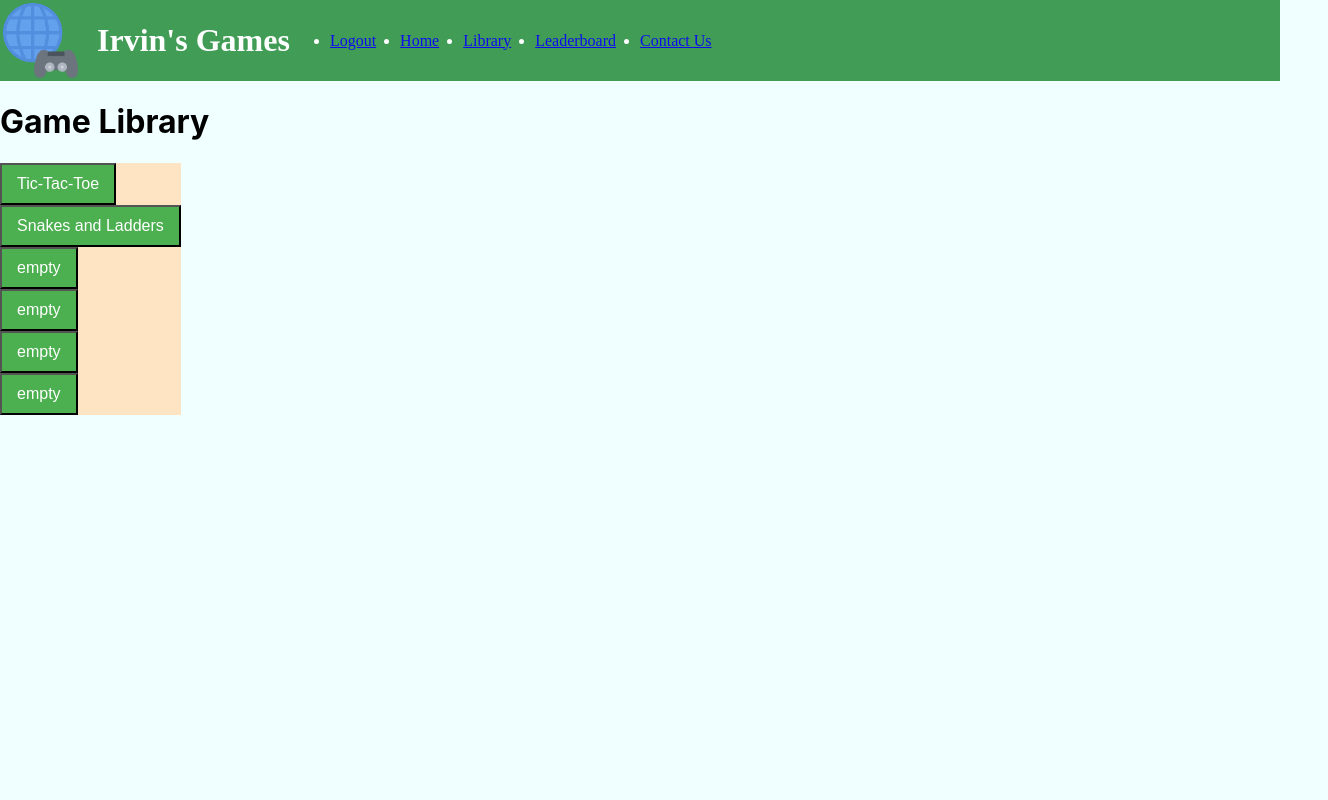
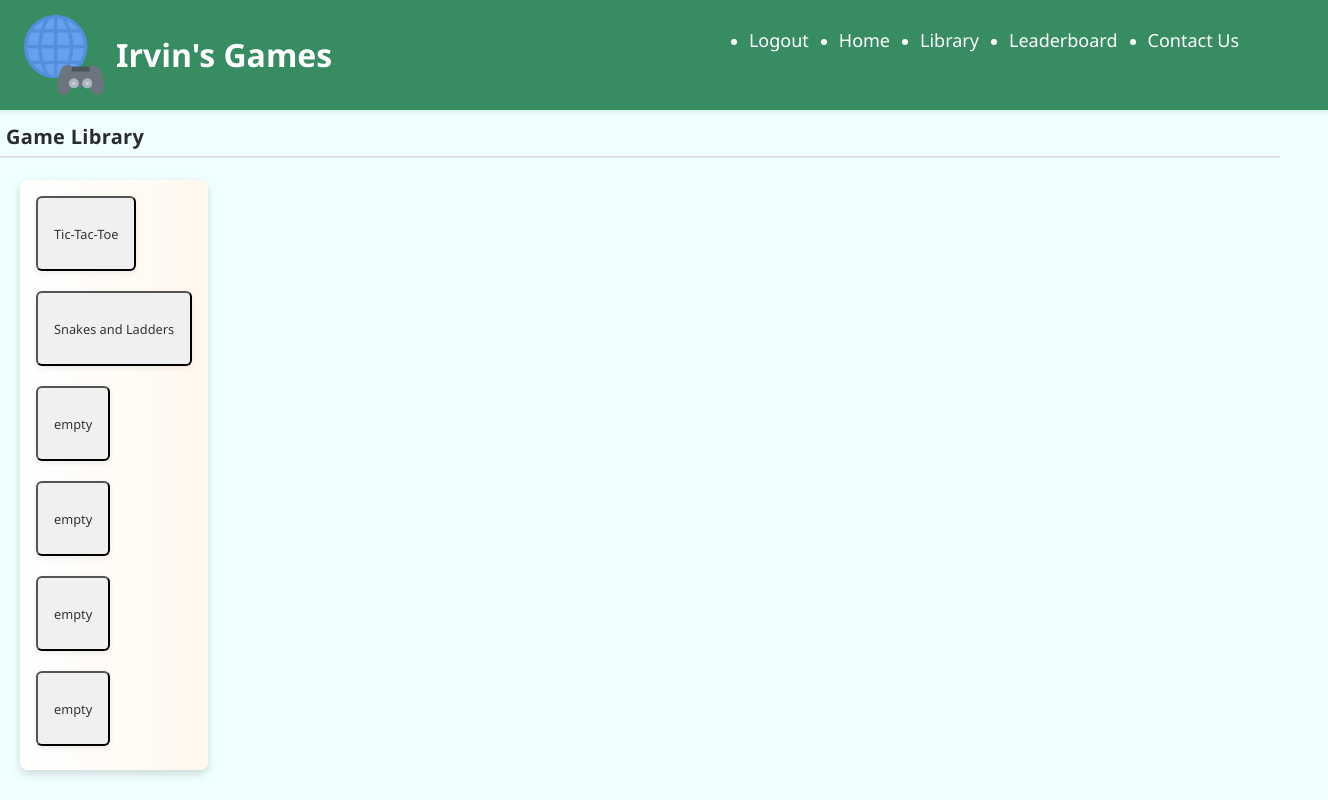
Before and after one commit to IrvinBarham1/web-games, a React (Create React App) app in the folder client/: page /library in a window 1280 px wide. Shown: the whole page, 1328 px wide, since content can reach past the window. Built offline with nearby package versions, Linux system fonts and the light colour scheme; no server answers.

Commit message:
adding ui enhancements

```diff
--- a/client/src/places/components/Navbar.jsx
+++ b/client/src/places/components/Navbar.jsx
@@ -7,10 +7,10 @@ const Navbar = () => {
     return (
         <div className= 'nav-container'>
             <div className = 'nav-left'>
-                <img class="nav-image-container" src="./logo.png" alt="my logo"/>
+                <img className="nav-image-container" src="./logo.png" alt="my logo"/>
                 <h1>Irvin's Games</h1>
             </div>
-                <ul class ="nav-links">
+                <ul className ="nav-links">
                     <li>
                         <Link to="/">Logout</Link>
                     </li>
--- a/client/src/places/components/SnakesAndLadders.jsx
+++ b/client/src/places/components/SnakesAndLadders.jsx
@@ -12,24 +12,17 @@ function SnakesAndLadders () {
     const [positions, setPositions] = useState([null]);
     const [currentTurnNum, setCurrentTurnNum] = useState(0);
     const [msg, setMsg] = useState("");
+    const [stats, setStats] = useState([null]);
 
     let gamelogFlag = false;
     let sixFlag = false;
 
-    const players = {
-        num: numPlayers,
-        name: playerNames,
-        symbol: symbols,
-        position: positions
-    }
-
     const hideGameSettings = () => {
         setToggleSettings(!toggleSettings);
-
     }
 
     const GameSettings = () => (
-        <div>
+        <div className="game-setting-fields">
             <p>Game Settings</p>
             <label>Players</label>
             <input
@@ -45,7 +38,7 @@ function SnakesAndLadders () {
 
             {Array.from({length:numPlayers}).map((count,index) => (
                 <ul>
-                    <li key={index}> Name: <b>{playerNames[index]}</b> Symbol: {symbols[index]}
+                    <li key={index}> Name: {playerNames[index]} Symbol: {symbols[index]}
                         <input
                          maxLength="10"
                          placeholder="Set a Name"
@@ -71,7 +64,6 @@ function SnakesAndLadders () {
                     </li>
                 </ul>
             ))}
-            <p>Players: {numPlayers} and Names: {playerNames} and {symbols}</p>
         </div>
     )
 
@@ -83,6 +75,7 @@ function SnakesAndLadders () {
             hideDice();
             //create positions for players after settings are validated
             setPositions(Array.from({length:numPlayers}).fill(0));
+            setStats(Array.from({length:numPlayers}).fill(playerNames + "Snakes Eaten By"));
         }
     }
 
@@ -93,9 +86,11 @@ function SnakesAndLadders () {
     const Dice = () => {
         return (
             <div classname="game-buttons">
-                <button className="button-settings" onClick={() => rollDice(playerNames[currentTurnNum], sixFlag, currentTurnNum)}> Roll Dice</button>
+                <div className="button-settings">
+                    <button className="dice-roll" onClick={() => rollDice(playerNames[currentTurnNum], sixFlag, currentTurnNum)}>🎲 Roll Dice 🎲</button>
+                </div>
                 <div className="game-log-holder">
-                    <h5> Game Log: </h5>
+                    <h5 className="game-log-title"> 📜 Game Log 🕹️</h5>
                         <p>It's {playerNames[currentTurnNum]}'s {symbols[currentTurnNum]} Turn</p>
                         {currentTurnNum === 0 ? <p>{playerNames[1]} {symbols[currentTurnNum]} Rolled a {diceValue}</p> :
                         <p>{playerNames[0]} {symbols[currentTurnNum]} Rolled a {diceValue}</p>}
@@ -110,6 +105,7 @@ function SnakesAndLadders () {
                         </div>
                     ))}
                     <div className="game-log-alert"><br/>{msg}</div>
+                    <div className="game-log-stats"><br/>{stats}</div>
                 </div>
             </div>
         )
@@ -160,6 +156,7 @@ function SnakesAndLadders () {
     }
 
     const LadderSnakeMove = (cellNum, player) => {
+        setStats(Array.from({length:numPlayers}).fill("Snakes Eaten By: "));
         gamelogFlag = true;
             if (cellNum === 7) {
                 const newPositions = [...positions];
@@ -239,13 +236,15 @@ function SnakesAndLadders () {
         <div className="game-container">
             <h1 className="game-name">Snakes and Ladders</h1>
             <div className="game-container-right">
+                <div className="button-settings-container">
                     <button className="button-settings" onClick={() => validateGameSettings()}>Start Game</button>
                     {toggleSettings && <GameSettings/>}
                     {toggleDice && <Dice/>}
+                </div>
                 {msg && gamelogFlag}
-
+                {stats && gamelogFlag}
             </div>
-            <img className="image-board" src="/snakesladdersboard.jpg" alt="Board Game"/>
+                <img className="image-board" src="/snakesladdersboard.jpg" alt="Board"/>
                 <div className="board-container">
                     <div className="column1">
                         {board.map((row, rowIndex) => (
--- a/client/src/places/pages/GameLibrary.css
+++ b/client/src/places/pages/GameLibrary.css
@@ -1,20 +1,51 @@
 .games-list {
-    display: grid;
-    position: fixed;
-    width: fit-content;
-    height: fit-content;
-    background-color: bisque;
+  position: fixed;
+  top: 180px;
+  left: 20px;
+  display: grid;
+  gap: 12px;
+  padding: 16px;
+  background: linear-gradient(to right, #ffffff, #fff8ee);
+  border-radius: 8px;
+  box-shadow: 0 4px 10px rgba(0, 0, 0, 0.15);
+  width: fit-content;
+  max-height: 90vh;
+  overflow-y: auto;
+  font-family: 'Segoe UI', sans-serif;
 }
 .game-names {
-    position: relative;
-    width: auto;
-    height: fit-content;
-    justify-self: left;
-    font-size: 1rem;
-    padding: 10px 15px;
+  position: relative;
+  font-size: .80rem;
+  font-weight: 500;
+  color: #333;
+  background-color: #f0f0f0;
+  padding: 8px 16px;
+  border-radius: 6px;
+  box-shadow: 0 2px 6px rgba(0, 0, 0, 0.08);
+  display: inline-block;
+  margin-bottom: 8px;
+  font-family: 'Segoe UI', sans-serif;
+  transition: all 0.2s ease-in-out;
+  cursor: pointer;
+  width: fit-content;
 }
 
-.page-name{
-    position: relative;
-    display: block;
+.game-names:hover {
+  background-color: #e0e0e0;
+  box-shadow: 0 4px 12px rgba(0, 0, 0, 0.12);
+  transform: translateY(-2px);
 }
+
+.page-name {
+  position: relative;
+  display: block;
+  font-size: 1.25rem;
+  font-weight: 600;
+  color: #2c2c2c;
+  margin-bottom: 16px;
+  padding-bottom: 6px;
+  padding-left: 6px;
+  border-bottom: 2px solid #e0e0e0;
+  font-family: 'Segoe UI', sans-serif;
+  letter-spacing: 0.3px;
+}
--- a/client/src/places/pages/Navbar.css
+++ b/client/src/places/pages/Navbar.css
@@ -1,28 +1,50 @@
 .nav-container {
-    background-color: #38974c;
-    color:#fff;
+    background-color: #2d8659;
+    color: #ffffff;
     grid-template-columns: 1fr auto;
     display: flex;
-    font-family: serif;
+    padding: 12px 24px;
+    justify-content: space-between;
+    font-family: 'Segoe UI', 'Helvetica Neue', sans-serif;
     width: 100%;
     opacity: 95%;
+    box-shadow: 0 2px 6px rgba(0, 0, 0, 0.1);
+    position: sticky;
+    top: 0;
+    z-index: 1000;
+    flex-wrap: wrap;
 }
 
 .nav-image-container{
-    max-height: 75px;
+    max-height: 80px;
     width: auto;
     object-fit: contain;
-    padding: 3px
 }
 
 .nav-left {
-  display: flex;
-  align-items: center;
-  gap: 1rem;
+    display: flex;
+    align-items: center;
+    gap: 12px;
+    flex: 1;
 }
 
 .nav-links {
     display: flex;
-    gap: 1.5rem;
-    align-items: center;
+    gap: 30px;
+    flex: 1;
+    justify-content: center;
+    flex-wrap: wrap;
+    min-width: 0
 }
+.nav-links a {
+  color: #ffffff;
+  text-decoration: none;
+  font-size: 18px;
+  font-weight: 500;
+  transition: color 0.2s ease;
+}
+
+.nav-links a:hover {
+  color: #b2f2bb;
+  text-decoration: underline;
+}
```
Also changed, not shown: client/src/places/components/assets/SnakesAndLadders.css (+230 -6 lines). Lines whose indentation alone changed are shown as unchanged.
